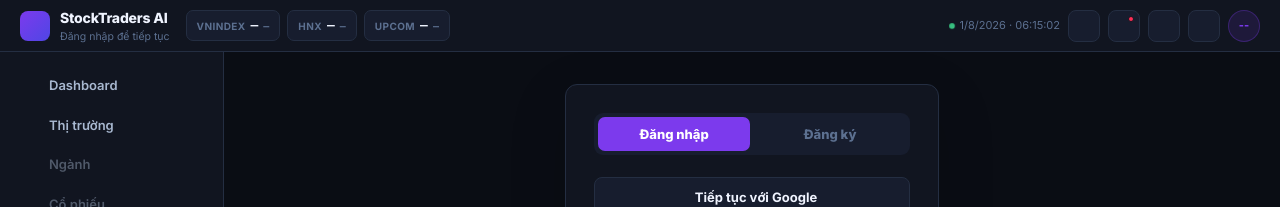
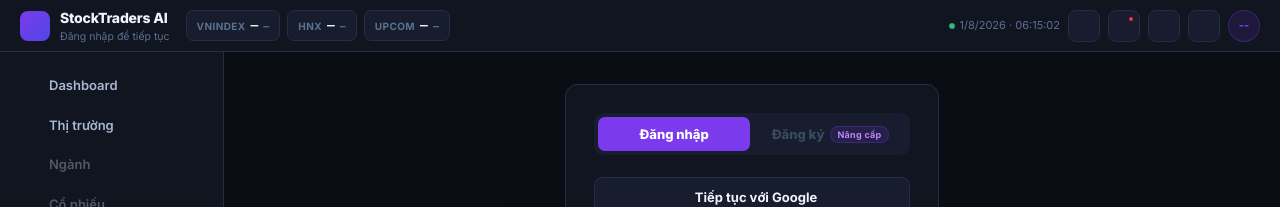
Before and after one commit to StockTraders-AI/stocktradersAI-demo, a React (Vite) app: page / in a window 1280 px wide. Shown: the top 207 px of the page. Built offline with nearby package versions, Linux system fonts and the light colour scheme; no server answers; some icons are missing.

Commit message:
feat: integrate time fields into data hooks, update environment configurations, and add registration maintenance notice to AuthPage

```diff
--- a/src/app/dateUtils.js
+++ b/src/app/dateUtils.js
@@ -18,3 +18,52 @@ export function findDateIndex(datesDesc, dateValue) {
   const previousIndex = datesDesc.findIndex((date) => toDateInputValue(date) <= dateValue);
   return previousIndex === -1 ? datesDesc.length - 1 : previousIndex;
 }
+
+/* ───────────────────────────────────────────────────────────────────────
+ * Giờ trong ngày (HH:mm)
+ *
+ * Các API hiện trả `date` dạng chỉ-ngày ("2026-07-31" hoặc "31/07/2026"),
+ * nên phần lớn bản ghi không có giờ. Hai helper dưới đây tách giờ ra khi
+ * dữ liệu thực sự có — chấp nhận cả datetime ("2026-07-31 14:46:00") lẫn
+ * field giờ riêng — để không phải đoán/hardcode ở tầng hiển thị.
+ * ─────────────────────────────────────────────────────────────────────── */
+
+const TIME_FIELDS = [
+  "time",
+  "datetime",
+  "dateTime",
+  "tradingTime",
+  "signalTime",
+  "updateTime",
+  "updatedTime",
+  "createdTime",
+  "timestamp",
+  "date",
+];
+
+function pad2(value) {
+  return String(value).padStart(2, "0");
+}
+
+export function formatTimeOfDay(value) {
+  if (!value) return "";
+  if (value instanceof Date) {
+    return Number.isNaN(value.getTime()) ? "" : `${pad2(value.getHours())}:${pad2(value.getMinutes())}`;
+  }
+  if (typeof value !== "string") return "";
+  const match = value.match(/(?:^|[ T])(\d{1,2}):(\d{2})/);
+  if (!match) return "";
+  const hour = Number(match[1]);
+  const minute = Number(match[2]);
+  return hour <= 23 && minute <= 59 ? `${pad2(hour)}:${pad2(minute)}` : "";
+}
+
+// Trả về chuỗi giờ gốc đầu tiên tìm được trong item, "" nếu item chỉ có ngày.
+// Dùng ở tầng chuẩn hoá để giữ lại giờ mà không phải cache nguyên payload.
+export function pickTimeField(item) {
+  if (!item || typeof item !== "object") return "";
+  for (const field of TIME_FIELDS) {
+    if (formatTimeOfDay(item[field])) return String(item[field]);
+  }
+  return "";
+}
--- a/src/data/useCashFlowTicker.js
+++ b/src/data/useCashFlowTicker.js
@@ -2,6 +2,7 @@ import { useCallback, useEffect, useRef, useState } from "react";
 import { io } from "socket.io-client";
 import { readDataCache, removeDataCache, writeDataCache } from "./cacheStorage";
 import { REALTIME_RECONNECT_EVENT, emitRealtimeReconnected, resolveRealtimeUrl, shouldRunClientRefresh } from "./realtimeUrl";
+import { pickTimeField } from "../app/dateUtils";
 
 const API_BASE_URL = "/api/cashflow-ticker";
 const INITIAL_LIMIT = 25;
@@ -80,6 +81,7 @@ function normalizeTicker(item) {
     price: toNumber(item?.price),
     percent: normalizePercent(item?.percent),
     content: item?.content || "",
+    time: pickTimeField(item),
   };
 }
 
--- a/src/data/useStockSignal.js
+++ b/src/data/useStockSignal.js
@@ -2,6 +2,7 @@ import { useCallback, useEffect, useRef, useState } from "react";
 import { io } from "socket.io-client";
 import { readDataCache, writeDataCache } from "./cacheStorage";
 import { REALTIME_RECONNECT_EVENT, emitRealtimeReconnected, resolveRealtimeUrl, shouldRunClientRefresh } from "./realtimeUrl";
+import { pickTimeField } from "../app/dateUtils";
 
 const API_URL = "/api/stock-signal";
 const CACHE_KEY = "stock_signal_data_cache_v4";
@@ -86,6 +87,7 @@ function normalizeSignalPoint(point) {
   if (!point) return null;
   return {
     date: point.date || "",
+    time: pickTimeField(point),
     signal: pickSignal(point),
     weight: pickWeight(point),
     hold: pickWeight({ hold: point.hold }),
@@ -226,6 +228,7 @@ function serializeRows(data, pointLimit) {
     points: Array.isArray(row.points)
       ? row.points.slice(-pointLimit).map((point) => ({
           date: point.date,
+          time: point.time,
           signal: point.signal,
           weight: point.weight,
           hold: point.hold,
--- a/src/data/useStockWave.js
+++ b/src/data/useStockWave.js
@@ -2,6 +2,7 @@ import { useCallback, useEffect, useRef, useState } from "react";
 import { io } from "socket.io-client";
 import { readDataCache, writeDataCache } from "./cacheStorage";
 import { REALTIME_RECONNECT_EVENT, emitRealtimeReconnected, resolveRealtimeUrl, shouldRunClientRefresh } from "./realtimeUrl";
+import { pickTimeField } from "../app/dateUtils";
 
 /* ───────────────────────────────────────────────────────────────────────
  * useStockWave — nguồn dữ liệu "Sóng cổ phiếu"
@@ -52,6 +53,7 @@ function normalize(reply) {
     .filter((item) => item?.date)
     .map((item) => ({
       date: item.date,
+      time: pickTimeField(item),
       buy: toNumber(item.buy),
       waitbuy: toNumber(item.waitbuy),
       waitsell: toNumber(item.waitsell),
@@ -107,6 +109,7 @@ function toRealtimeTick(item) {
 
   return {
     date,
+    time: pickTimeField(item),
     buy: toNumber(item.buy),
     waitbuy: toNumber(item.waitbuy),
     waitsell: toNumber(item.waitsell),
--- a/src/features/auth/AuthPage.jsx
+++ b/src/features/auth/AuthPage.jsx
@@ -1,4 +1,4 @@
-import { useEffect, useRef, useState } from "react";
+import { useCallback, useEffect, useRef, useState } from "react";
 import { useGoogleLogin } from "@react-oauth/google";
 import { useMarketIndices } from "../../data/useMarketIndices";
 import { mono } from "../../styles/tokens";
@@ -31,6 +31,21 @@ const SOCIAL_PROVIDERS = [
 const GOOGLE_CLIENT_ID = import.meta.env.VITE_GOOGLE_CLIENT_ID || "";
 const TURNSTILE_SITE_KEY = import.meta.env.VITE_TURNSTILE_SITE_KEY || "";
 let turnstileScriptPromise = null;
+
+/* ───────────────────────────────────────────────────────────────────────
+ * Khoá tạm tính năng Đăng ký.
+ *
+ * Bấm tab "Đăng ký" sẽ hiện toast báo đang nâng cấp và giữ nguyên form đăng
+ * nhập. Khi mở lại: đổi REGISTER_ENABLED = true là đủ — luồng đăng ký cũ
+ * (RegisterForm + handleRegister) vẫn còn nguyên bên dưới.
+ * ─────────────────────────────────────────────────────────────────────── */
+const REGISTER_ENABLED = false;
+const REGISTER_NOTICE = {
+  title: "Tính năng đăng ký đang nâng cấp",
+  body: "Hiện tại hệ thống chỉ hỗ trợ đăng nhập. Bạn vui lòng dùng tài khoản đã có.",
+};
+const NOTICE_VISIBLE_MS = 3600;
+const NOTICE_EXIT_MS = 300;
 
 function normalizeFormText(value) {
   return String(value || "").trim();
@@ -830,11 +845,48 @@ function ForgotPasswordForm({ onBack, onSubmit, isSubmitting, error, message })
   );
 }
 
+// Toast góc dưới màn hình, tự ẩn. Mỗi lần bấm lại được remount qua `key` nên
+// hiệu ứng vào luôn chạy từ đầu thay vì đứng im ở trạng thái đang hiện.
+function NoticeToast({ notice, onDismiss }) {
+  const [shown, setShown] = useState(false);
+
+  useEffect(() => {
+    if (!notice) return undefined;
+    const raf = requestAnimationFrame(() => setShown(true));
+    const hideTimer = setTimeout(() => setShown(false), NOTICE_VISIBLE_MS);
+    const dropTimer = setTimeout(() => onDismiss?.(), NOTICE_VISIBLE_MS + NOTICE_EXIT_MS);
+    return () => {
+      cancelAnimationFrame(raf);
+      clearTimeout(hideTimer);
+      clearTimeout(dropTimer);
+    };
+  }, [notice, onDismiss]);
+
+  if (!notice) return null;
+
+  return (
+    <div style={styles.toastWrap} aria-live="polite">
+      <div className="auth-toast" role="status" style={{ ...styles.toast, ...(shown ? styles.toastShown : null) }}>
+        <svg style={styles.toastIcon} viewBox="0 0 24 24" fill="none" stroke="currentColor" strokeWidth="2" strokeLinecap="round" strokeLinejoin="round" aria-hidden="true">
+          <circle cx="12" cy="12" r="10" />
+          <line x1="12" y1="8" x2="12" y2="12" />
+          <line x1="12" y1="16" x2="12.01" y2="16" />
+        </svg>
+        <div>
+          <div style={styles.toastTitle}>{notice.title}</div>
+          <div style={styles.toastBody}>{notice.body}</div>
+        </div>
+      </div>
+    </div>
+  );
+}
+
 function AuthCard({ onLogin }) {
   const { t } = useTheme();
   const [tab, setTab] = useState("login");
   const [state, setState] = useState({ loading: false, error: "", message: "", socialMessage: "", socialError: "", accessNotice: null });
   const [googleLoginRequest, setGoogleLoginRequest] = useState(0);
+  const [notice, setNotice] = useState(null);
   const isLogin = tab === "login";
   const isRegister = tab === "register";
 
@@ -843,6 +895,17 @@ function AuthCard({ onLogin }) {
   const openTab = (nextTab) => {
     resetState();
     setTab(nextTab);
+  };
+
+  const dismissNotice = useCallback(() => setNotice(null), []);
+
+  const openRegisterTab = () => {
+    if (REGISTER_ENABLED) {
+      openTab("register");
+      return;
+    }
+    // Giữ nguyên form đăng nhập, chỉ báo cho người dùng biết tính năng đang khoá.
+    setNotice({ ...REGISTER_NOTICE, key: Date.now() });
   };
 
   const completeLogin = async (session, remember = true) => {
@@ -988,10 +1051,17 @@ function AuthCard({ onLogin }) {
         </button>
         <button
           type="button"
-          onClick={() => openTab("register")}
-          style={{ ...styles.tab, ...(isRegister ? { background: t.B, color: "#fff" } : null) }}
+          onClick={openRegisterTab}
+          aria-disabled={!REGISTER_ENABLED}
+          title={REGISTER_ENABLED ? undefined : REGISTER_NOTICE.title}
+          style={{
+            ...styles.tab,
+            ...(isRegister ? { background: t.B, color: "#fff" } : null),
+            ...(REGISTER_ENABLED ? null : styles.tabLocked),
+          }}
         >
           Đăng ký
+          {!REGISTER_ENABLED && <span style={styles.lockBadge}>Nâng cấp</span>}
         </button>
         </div>
       )}
@@ -1030,6 +1100,7 @@ function AuthCard({ onLogin }) {
           message={state.message}
         />
       )}
+      <NoticeToast key={notice?.key} notice={notice} onDismiss={dismissNotice} />
     </section>
   );
 }
@@ -1061,6 +1132,12 @@ export function AuthPage({ onLogin }) {
 const authScrollbarCss = `
   .auth-register-card::-webkit-scrollbar {
     display: none;
+  }
+  .auth-toast {
+    transition: opacity .25s ease, transform .25s ease;
+  }
+  @media (prefers-reduced-motion: reduce) {
+    .auth-toast { transition: none; }
   }
 `;
 
@@ -1222,6 +1299,69 @@ const styles = {
     fontSize: 13,
     fontWeight: 800,
     cursor: "pointer",
+  },
+  tabLocked: {
+    display: "flex",
+    alignItems: "center",
+    justifyContent: "center",
+    gap: 6,
+    minWidth: 0,
+    whiteSpace: "nowrap",
+    color: "var(--t4)",
+  },
+  lockBadge: {
+    fontSize: 9,
+    fontWeight: 700,
+    letterSpacing: .3,
+    padding: "2px 6px",
+    borderRadius: 999,
+    background: "var(--Bs)",
+    border: "0.5px solid var(--Bb)",
+    color: "var(--P)",
+  },
+  toastWrap: {
+    position: "fixed",
+    left: "50%",
+    bottom: 28,
+    transform: "translateX(-50%)",
+    width: "min(440px, calc(100vw - 40px))",
+    zIndex: 50,
+    pointerEvents: "none",
+  },
+  toast: {
+    display: "flex",
+    alignItems: "flex-start",
+    gap: 12,
+    background: "var(--elev)",
+    border: "0.5px solid var(--bdr)",
+    borderLeft: "3px solid var(--B)",
+    borderRadius: 12,
+    padding: "14px 16px",
+    boxShadow: "0 24px 60px -24px rgba(0,0,0,.55)",
+    opacity: 0,
+    transform: "translateY(14px)",
+  },
+  toastShown: {
+    opacity: 1,
+    transform: "translateY(0)",
+  },
+  toastIcon: {
+    flex: "0 0 auto",
+    width: 20,
+    height: 20,
+    marginTop: 1,
+    color: "var(--P)",
+  },
+  toastTitle: {
+    fontSize: 13,
+    fontWeight: 700,
+    color: "var(--t1)",
+    marginBottom: 3,
+  },
+  toastBody: {
+    fontSize: 12,
+    lineHeight: 1.5,
+    color: "var(--t2)",
   },
   socialBtn: {
     width: "100%",
--- a/src/features/dashboard/Dashboard.jsx
+++ b/src/features/dashboard/Dashboard.jsx
@@ -3,6 +3,7 @@ import { useTheme } from "../../theme";
 import { mono, sigStyle } from "../../styles/tokens";
 import { useNarrow } from "../../app/useNarrow";
 import { fmtFull, fmtNum } from "../../app/formatters";
+import { formatTimeOfDay } from "../../app/dateUtils";
 import { CORE_BRANCHES, useSMDT, useRealtimeFeed as useRealtimeSMDTBranchFeed } from "../../data/useSMDT";
 import { useCashFlowBranch, useRealtimeCashFlowFeed, contentToSig } from "../../data/useCashFlowBranch";
 import { useSMDTTicker, useRealtimeSMDTTickerFeed } from "../../data/useSMDTTicker";
@@ -1281,7 +1282,23 @@ function SignalLogIcon({ toneKey, smdtValue }) {
   );
 }
 
-function SignalLog({ topRows, branchRows, smdtBranchRows, cashTickerRows, stockSignalRows, waveRows }) {
+// Giờ của một dòng nhật ký, ưu tiên theo độ tin cậy:
+//   1. Giờ nằm trong chính bản ghi (field `time`, hoặc `date` dạng datetime).
+//   2. Mốc cập nhật thật của feed sinh ra tín hiệu đó — chỉ dùng cho phiên mới
+//      nhất của feed, vì với phiên cũ mốc này không còn ý nghĩa.
+//   3. Không có gì đáng tin thì bỏ trống, không đắp giờ mặc định.
+function resolveSignalTime(row, rowDate, feed) {
+  const fromRow = formatTimeOfDay(row?.time) || formatTimeOfDay(row?.date);
+  if (fromRow) return fromRow;
+  if (!feed) return "";
+
+  const latestValue = toDateInputValue(feed.latestDate);
+  const dateValue = toDateInputValue(rowDate);
+  if (!latestValue || !dateValue || dateValue !== latestValue) return "";
+  return formatTimeOfDay(feed.updatedAt);
+}
+
+function SignalLog({ topRows, branchRows, smdtBranchRows, cashTickerRows, stockSignalRows, waveRows, feeds = {} }) {
   const [tab, setTab] = useState("all");
   const [expanded, setExpanded] = useState(false);
   const logs = useMemo(() => {
@@ -1292,7 +1309,7 @@ function SignalLog({ topRows, branchRows, smdtBranchRows, cashTickerRows, stockS
         cap: "thi_truong",
         capTag: "Thị trường",
         k: "wave",
-        t: row.date ? fmtFull(row.date) : "—",
+        t: resolveSignalTime(row, row.date, feeds.wave),
         sortDate: toDateInputValue(row.date),
         title: "Tín hiệu thị trường",
         x: `Chờ mua ${fmtNum(row.waitbuy || 0)} mã (${signalLogPercent(row.waitbuy || 0, total)}), Mua ${fmtNum(row.buy || 0)}, Chờ bán ${fmtNum(row.waitsell || 0)}, Bán ${fmtNum(row.sell || 0)}.${Number.isFinite(row.reliability) ? ` Độ tin cậy ${fmtNum(row.reliability)}%.` : ""}`,
@@ -1304,8 +1321,8 @@ function SignalLog({ topRows, branchRows, smdtBranchRows, cashTickerRows, stockS
         cap: "nganh",
         capTag: "Ngành",
         k: signalLogKeyForSig(row.sig),
-        t: "Ngành",
-        sortDate: "",
+        t: resolveSignalTime(row, feeds.cashBranch?.date, feeds.cashBranch),
+        sortDate: toDateInputValue(feeds.cashBranch?.date),
         title: "Cảnh báo dòng tiền",
         x: `Dòng tiền ${sigLabel(row.sig).toLowerCase()} ở cổ phiếu ngành ${row.label}.`,
       });
@@ -1317,8 +1334,8 @@ function SignalLog({ topRows, branchRows, smdtBranchRows, cashTickerRows, stockS
         capTag: "Ngành",
         k: "smdt",
         smdtValue: row.value,
-        t: "SMDT",
-        sortDate: "",
+        t: resolveSignalTime(row, feeds.smdtBranch?.date, feeds.smdtBranch),
+        sortDate: toDateInputValue(feeds.smdtBranch?.date),
         title: "Cảnh báo SMDT",
         x: `Ngành ${row.label || row.name} có SMDT đạt ${signalLogSmdt(row.value)}.`,
       });
@@ -1332,7 +1349,7 @@ function SignalLog({ topRows, branchRows, smdtBranchRows, cashTickerRows, stockS
         cap: "ma",
         capTag: "Cổ phiếu",
         k: isBuy ? "up" : "down",
-        t: row.date ? fmtFull(row.date) : "Live",
+        t: resolveSignalTime(row, row.date, feeds.stockSignal),
         sortDate: toDateInputValue(row.date),
         title: isBuy ? "Khuyến nghị mua" : "Khuyến nghị bán",
         x: isBuy
@@ -1347,8 +1364,8 @@ function SignalLog({ topRows, branchRows, smdtBranchRows, cashTickerRows, stockS
         capTag: "Cổ phiếu",
         k: "smdt",
         smdtValue: row.smdt,
-        t: "SMDT",
-        sortDate: "",
+        t: resolveSignalTime(row, feeds.smdtTicker?.date, feeds.smdtTicker),
+        sortDate: toDateInputValue(feeds.smdtTicker?.date),
         title: "Cảnh báo SMDT",
         x: `Cổ phiếu ${row.ticker} có SMDT đạt ${signalLogSmdt(row.smdt)}.${row.industry ? ` Ngành ${row.industry}.` : ""}`,
       });
@@ -1360,14 +1377,14 @@ function SignalLog({ topRows, branchRows, smdtBranchRows, cashTickerRows, stockS
         cap: "ma",
         capTag: "Cổ phiếu",
         k: signalLogKeyForSig(sig),
-        t: row.date ? fmtFull(row.date) : "Mã",
+        t: resolveSignalTime(row, row.date, feeds.cashTicker),
         sortDate: toDateInputValue(row.date),
         title: "Cảnh báo dòng tiền",
         x: `Cổ phiếu ${row.ticker} có dòng tiền ${String(row.content).toLowerCase()}.`,
       });
     }
     return items;
-  }, [branchRows, cashTickerRows, smdtBranchRows, stockSignalRows, topRows, waveRows]);
+  }, [branchRows, cashTickerRows, feeds, smdtBranchRows, stockSignalRows, topRows, waveRows]);
 
   const visible = useMemo(() => logs.filter((item) => tab === "all" || item.cap === tab), [logs, tab]);
   const collapsedLimit = 6;
@@ -1661,14 +1678,17 @@ export function ModDashboard({ tradingDate }) {
     return rankedTopTickers.filter((row) => row.status);
   }, [rankedTopTickers]);
 
-  const latestStockSignalDate = useMemo(() => {
+  const stockSignalDatesDesc = useMemo(() => {
     const dates = stockSignal.rows.flatMap((row) => {
       const points = Array.isArray(row.points) ? row.points : [];
       return points.length ? points.map((point) => point.date).filter(Boolean) : [row.date].filter(Boolean);
     });
-    const datesDesc = sortDatesDesc(dates);
-    return datesDesc[findDateIndex(datesDesc, tradingDateValue)] || datesDesc[0] || "";
-  }, [stockSignal.rows, tradingDateValue]);
+    return sortDatesDesc(dates);
+  }, [stockSignal.rows]);
+
+  const latestStockSignalDate = useMemo(() => {
+    return stockSignalDatesDesc[findDateIndex(stockSignalDatesDesc, tradingDateValue)] || stockSignalDatesDesc[0] || "";
+  }, [stockSignalDatesDesc, tradingDateValue]);
 
   const stockSignalRows = useMemo(() => {
     return stockSignal.rows.map((row) => {
@@ -1738,6 +1758,35 @@ export function ModDashboard({ tradingDate }) {
   const tickerCoreRows = sortTickerPreview(tickerRows.filter((row) => row.isCore));
   const tickerOtherRows = sortTickerPreview(tickerRows.filter((row) => !row.isCore));
   const signalLatestDate = latestStockSignalDate || stockSignalRows.find((row) => row.date)?.date || activeCashTickerDate;
+  // Mỗi nhóm nhật ký gắn với feed sinh ra nó: ngày đang xem, phiên mới nhất feed có,
+  // và mốc cập nhật thật — đủ để suy ra giờ mà không cần hằng số.
+  const signalLogFeeds = useMemo(() => ({
+    wave: { date: waveLatest?.date || "", latestDate: stockWave.rows[stockWave.rows.length - 1]?.date || "", updatedAt: stockWave.updatedAt },
+    cashBranch: { date: cashBranchDate, latestDate: topDate(cashBranch.datesAsc), updatedAt: cashBranch.updatedAt },
+    smdtBranch: { date: smdtBranchDate, latestDate: topDate(smdt.datesAsc), updatedAt: smdt.updatedAt },
+    stockSignal: { date: latestStockSignalDate, latestDate: stockSignalDatesDesc[0] || "", updatedAt: stockSignal.updatedAt },
+    smdtTicker: { date: smdtTickerDate, latestDate: topDate(smdtTicker.datesAsc), updatedAt: smdtTicker.updatedAt },
+    cashTicker: { date: activeCashTickerDate, latestDate: cashTickerDatesDesc[0] || "", updatedAt: cashTicker.updatedAt },
+  }), [
+    activeCashTickerDate,
+    cashBranch.datesAsc,
+    cashBranch.updatedAt,
+    cashBranchDate,
+    cashTicker.updatedAt,
+    cashTickerDatesDesc,
+    latestStockSignalDate,
+    smdt.datesAsc,
+    smdt.updatedAt,
+    smdtBranchDate,
+    smdtTicker.datesAsc,
+    smdtTicker.updatedAt,
+    smdtTickerDate,
+    stockSignal.updatedAt,
+    stockSignalDatesDesc,
+    stockWave.rows,
+    stockWave.updatedAt,
+    waveLatest?.date,
+  ]);
   const waveCircleLoading = stockWave.status === "loading" && !waveLatest;
   const branchCashLoading = cashBranch.status === "loading" && !branchCashRows.length;
   const tickerCashLoading = cashTicker.status === "loading" && !cashTickerRows.length;
@@ -1833,6 +1882,7 @@ export function ModDashboard({ tradingDate }) {
         cashTickerRows={cashTickerRows.map((row) => ({ ...row, date: activeCashTickerDate }))}
         stockSignalRows={stockSignalRows}
         waveRows={waveLatest ? [waveLatest] : []}
+        feeds={signalLogFeeds}
       />
 
       <LiveFooter live={live} updatedAt={updatedAt} extra="Dashboard tổng hợp" />
```
